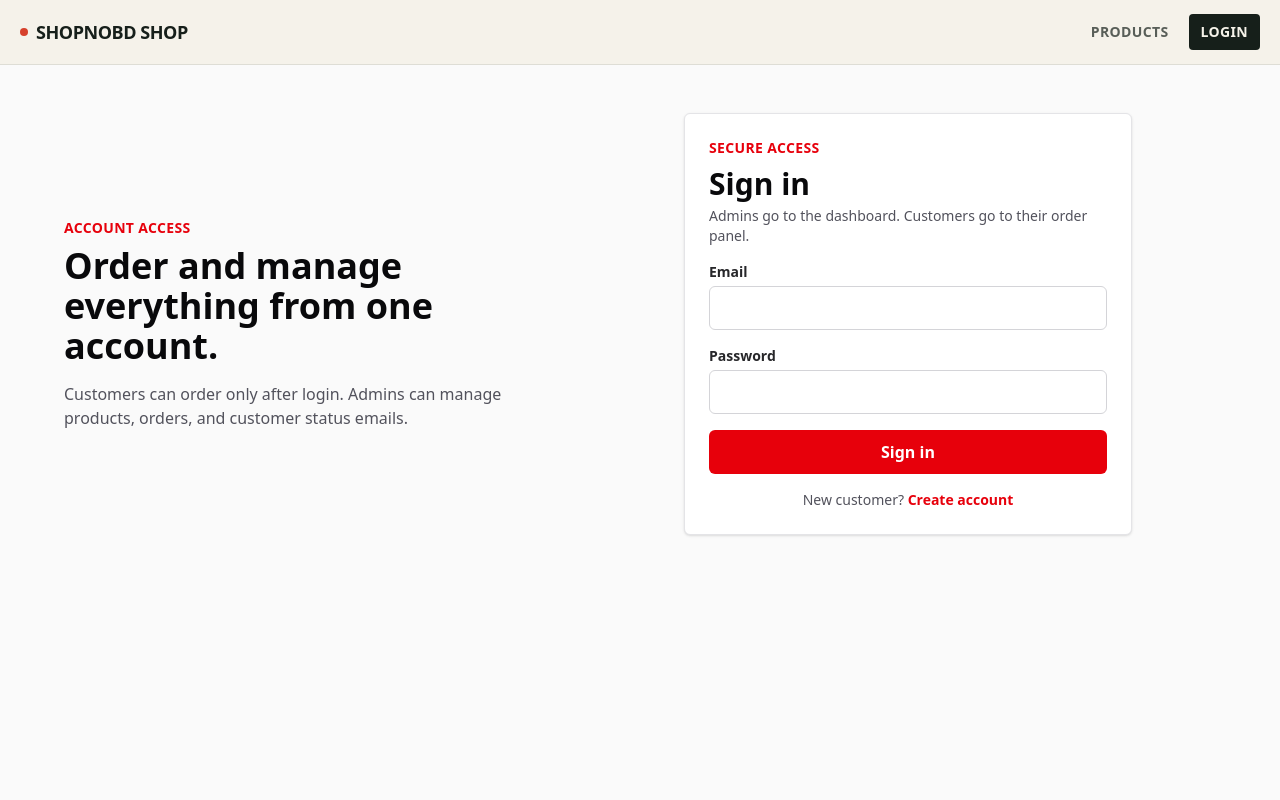
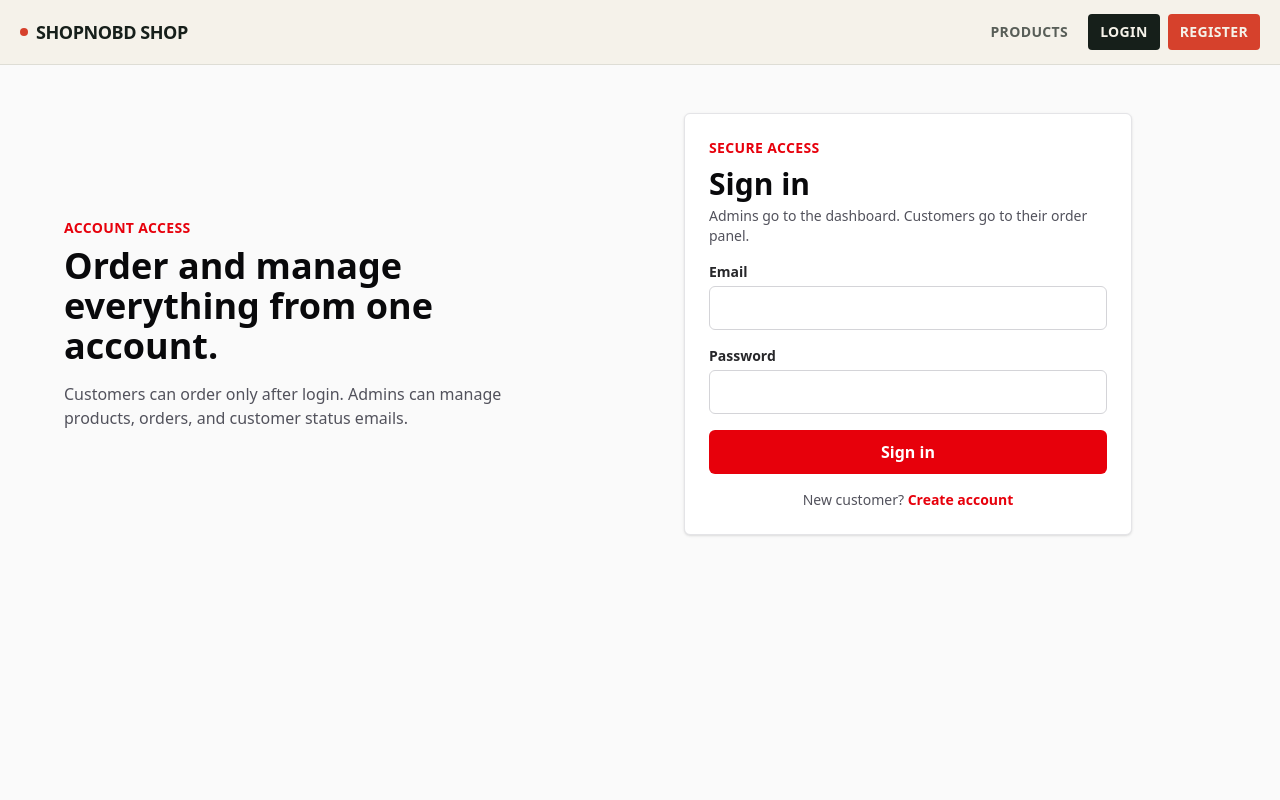
Before and after one commit to EasinTanvir/sped-e-shop, a Next.js app: page /login in a window 1280 px wide. Shown: the top 800 px of the page. Built offline with nearby package versions, Linux system fonts and the light colour scheme; no server answers.

Commit message:
added login register

```diff
--- a/src/components/commerce/AuthForm.jsx
+++ b/src/components/commerce/AuthForm.jsx
@@ -154,7 +154,20 @@ export function RegisterForm() {
       </label>
       <label className="text-sm font-bold text-zinc-800">
         Phone
-        <input className={inputClass} type="tel" {...register("phone")} />
+        <input
+          className={inputClass}
+          type="tel"
+          {...register("phone", {
+            required: "Phone is required.",
+            pattern: {
+              value: /^[\+]?[0-9]{10,15}$/,
+              message: "Enter a valid phone number.",
+            },
+          })}
+        />
+        {errors.phone ? (
+          <p className={errorClass}>{errors.phone.message}</p>
+        ) : null}
       </label>
       <label className="text-sm font-bold text-zinc-800">
         Address
--- a/src/components/commerce/SiteHeader.jsx
+++ b/src/components/commerce/SiteHeader.jsx
@@ -53,13 +53,22 @@ export default async function SiteHeader() {
               </button>
             </form>
           ) : (
+            <>
               <Link
                 prefetch
                 href="/login"
                 className="rounded-sm bg-[#161F1A] px-3 py-2 uppercase tracking-wide text-[#F5F2E9] hover:bg-[#D6412C]"
               >
                 Login
+              </Link>{" "}
+              <Link
+                prefetch
+                href="/register"
+                className="rounded-sm bg-[#D6412C] px-3 py-2 uppercase tracking-wide text-[#F5F2E9] "
+              >
+                Register
               </Link>
+            </>
           )}
         </div>
       </nav>
```
Lines whose indentation alone changed are shown as unchanged.
